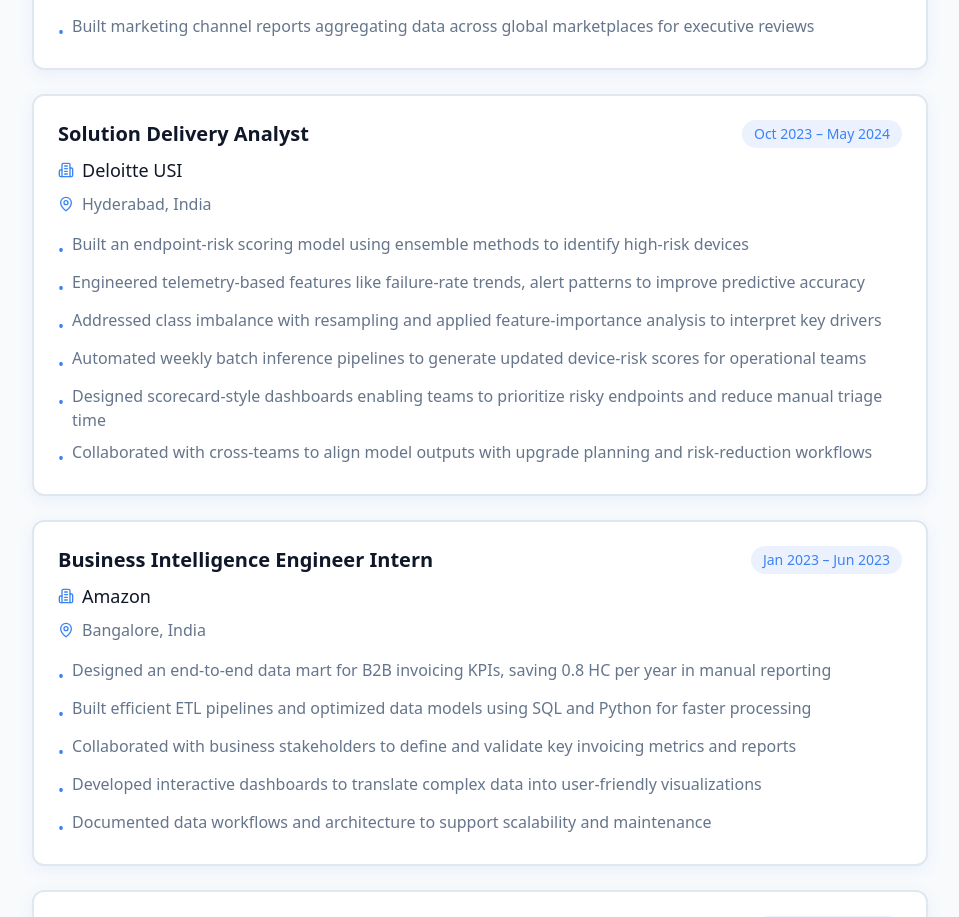
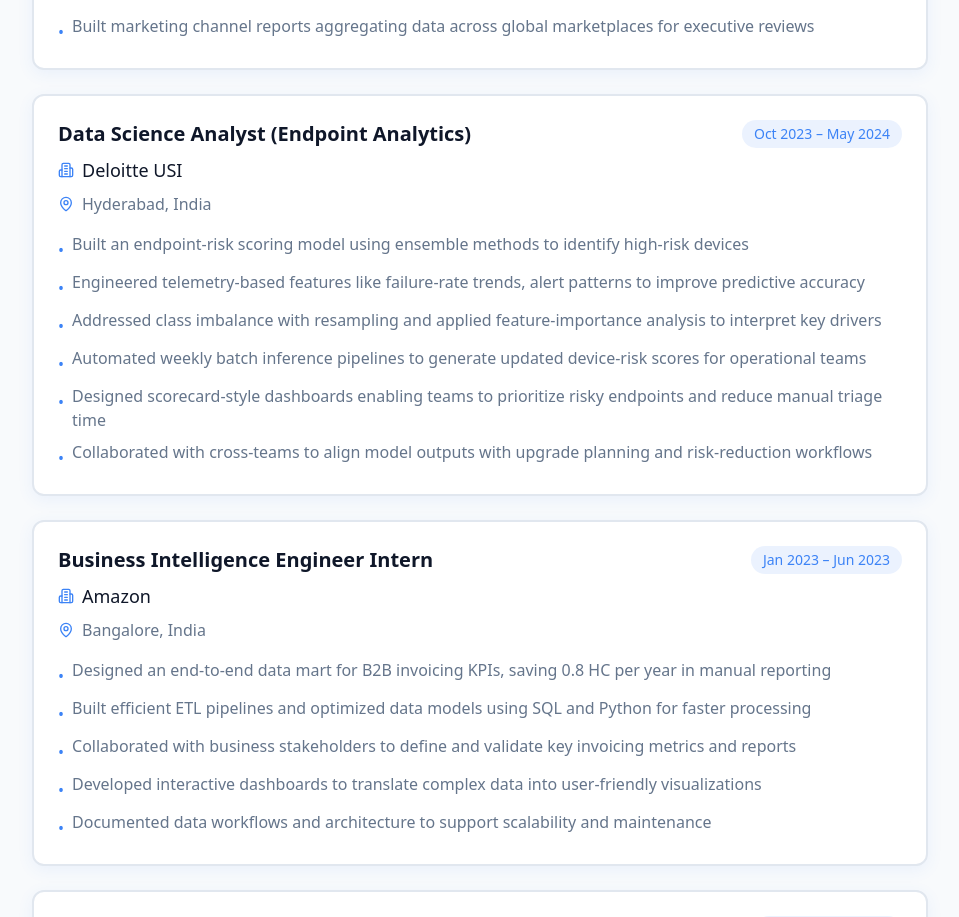
Before and after one commit to GeesalaPrashanthi/GeesalaPrashanthi.github.io, a React (Vite) app: page / in a window 1280 px wide. Shown: the part 2141-3058 px from the top of the page, without its empty margins (160-1119 px from the left). Built offline with nearby package versions, Linux system fonts and the light colour scheme; the HTML template or start-up script is replaced by a standard one.

Commit message:
Update job title in Experience component

```diff
--- a/src/components/Experience.tsx
+++ b/src/components/Experience.tsx
@@ -21,7 +21,7 @@ const experiences = [
   },
   {
     type: "work",
-    title: "Solution Delivery Analyst",
+    title: "Data Science Analyst (Endpoint Analytics)",
     organization: "Deloitte USI",
     location: "Hyderabad, India",
     period: "Oct 2023 – May 2024",
```
